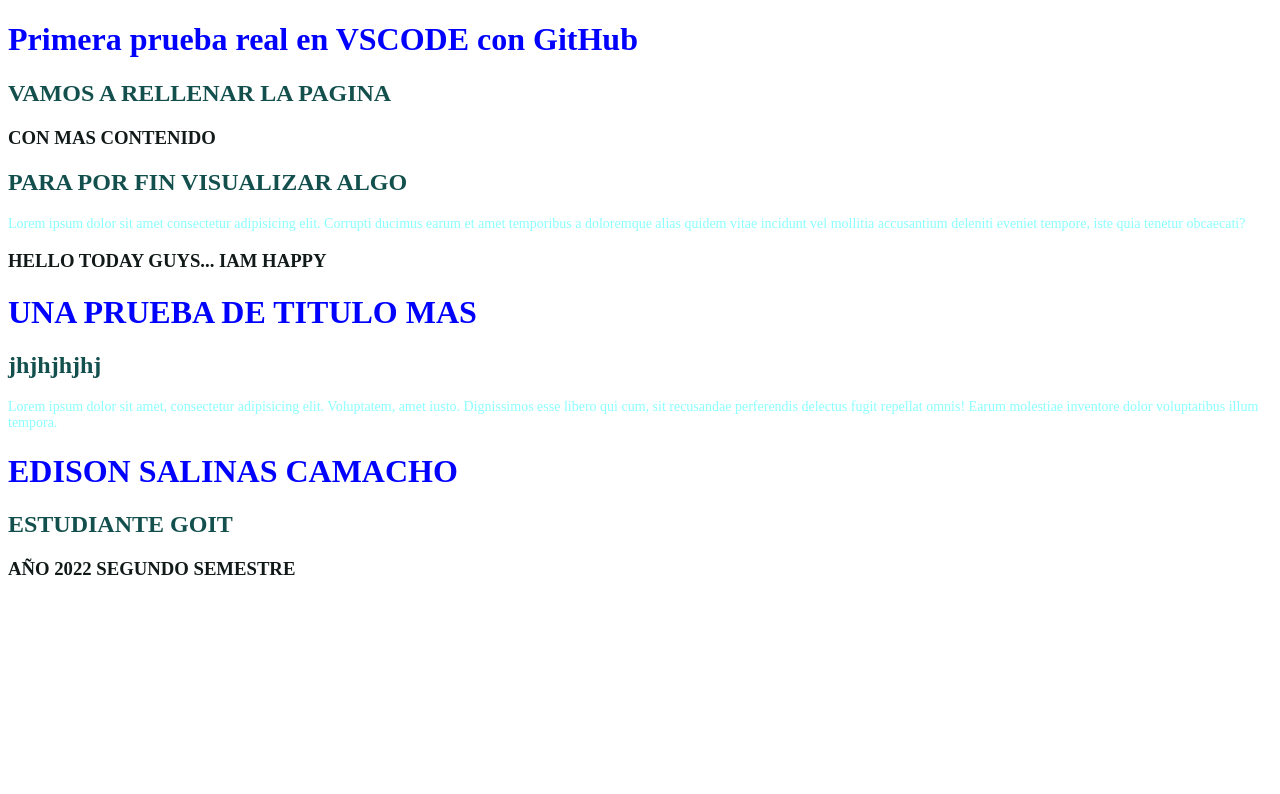
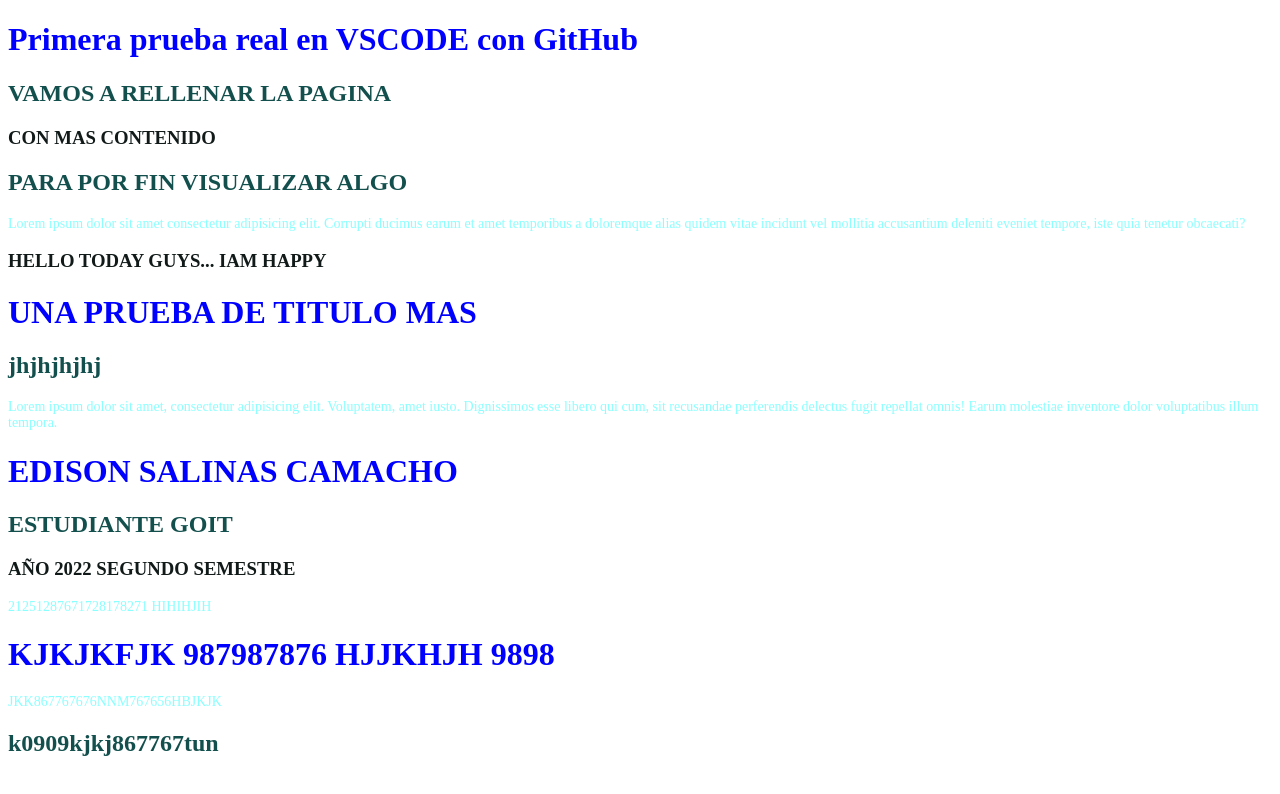
Before and after one commit to eserolo/Homework-FS-LATAM-6, a plain HTML site: page index.html in a window 1280 px wide. Drawn offline with Linux system fonts and the light colour scheme.

Commit message:
COMMIT NUEVO

```diff
--- a/index.html
+++ b/index.html
@@ -22,5 +22,9 @@
         <h1>EDISON SALINAS CAMACHO</h1>
         <H2>ESTUDIANTE GOIT</H2>
         <H3>AÑO 2022 SEGUNDO SEMESTRE</H3>
+        <P>21251287671728178271   HIHIHJIH</P>
+        <H1>KJKJKFJK 987987876 HJJKHJH 9898</H1>
+        <P>JKK867767676NNM767656HBJKJK</P>
+        <H2>k0909kjkj867767tun</H2>
 </body>
 </html>
```
